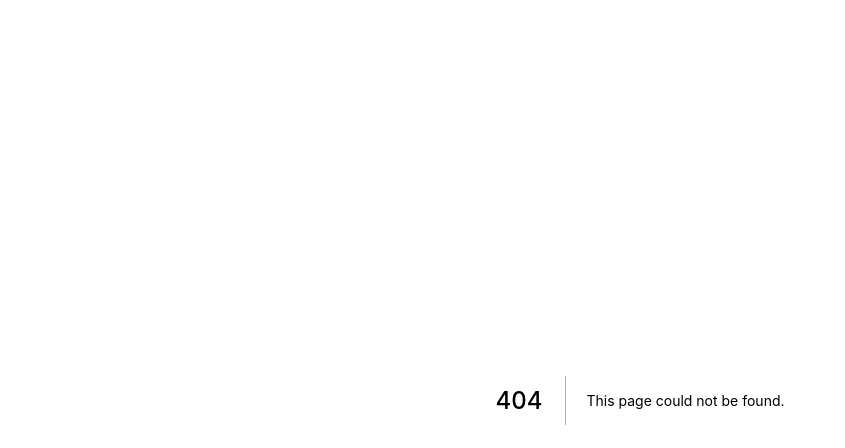
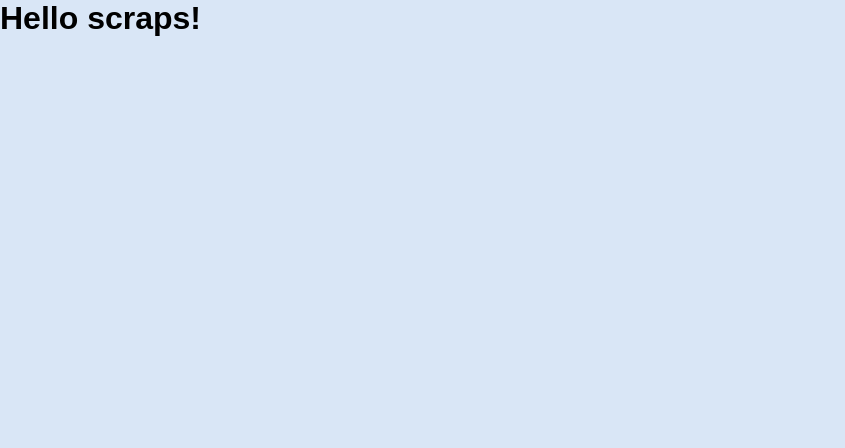
Before and after one commit to gustavonikov/alurakut, a Next.js app: page /scraps in a window 1280 px wide. Before the commit this address had no page. Shown: the top 448 px of the page, without its empty margins (0-845 px from the left). Built offline with nearby package versions, Linux system fonts and the light colour scheme.

Commit message:
add: scraps component

```diff
--- /dev/null
+++ b/src/pages/scraps.js
@@ -0,0 +1,6 @@
+
+export default function Scraps() {
+    return (
+        <h1>Hello scraps!</h1>
+    )
+}
```
Also changed, not shown: src/components/AppInteractions/ScrapsForm.js (added, +7 -0 lines).
